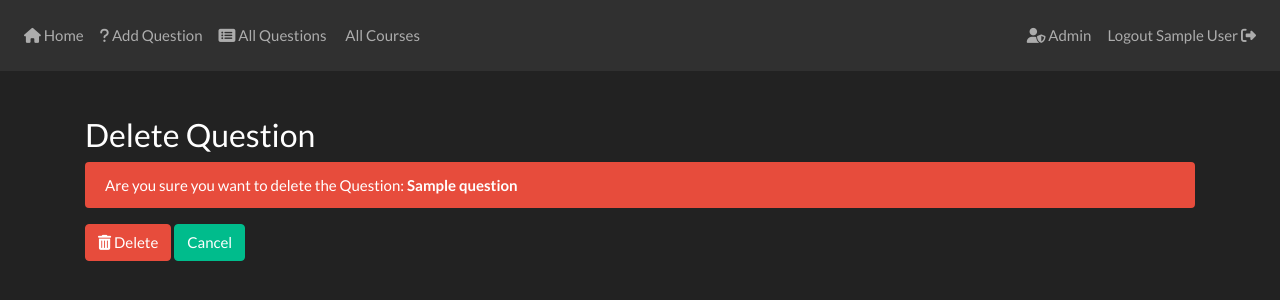
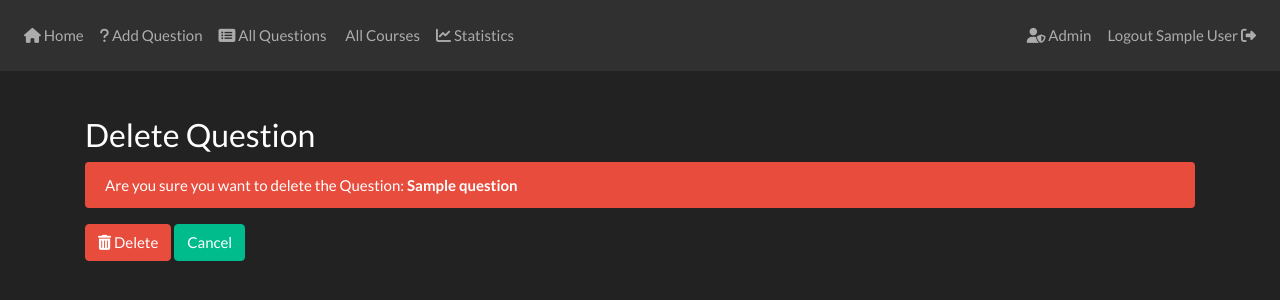
Before and after one commit to vabene1111/LearningCards, a Django app: page /delete/recipe/1/ in a window 1280 px wide. Shown: the top 300 px of the page. Run offline with Django 3.2, Linux system fonts and the light colour scheme; a user stored in the database is signed in; tables that the repository leaves empty hold one stand-in row (values such as "Sample post"); some libraries are stand-ins or nearby versions.

Commit message:
stats basics

```diff
--- a/Cards/templates/base.html
+++ b/Cards/templates/base.html
@@ -57,6 +57,9 @@
                 <li class="nav-item">
                     <a class="nav-link" href="{% url 'list_course' %}"><i class="fas fa-books"></i> {% trans 'All Courses' %}</a>
                 </li>
+                <li class="nav-item">
+                    <a class="nav-link" href="{% url 'stats' %}"><i class="fas fa-chart-line"></i> {% trans 'Statistics' %}</a>
+                </li>
             {% endif %}
         </ul>
 
--- a/Cards/urls.py
+++ b/Cards/urls.py
@@ -11,6 +11,8 @@ urlpatterns = [
     path('quiz/s/<int:pk>', views.quiz_success, name='quiz_success'),
     path('quiz/f/<int:pk>', views.quiz_fail, name='quiz_fail'),
     path('quiz/comment/<int:pk>', views.quiz_comment, name='quiz_comment'),
+
+    path('stats/', views.stats, name='stats'),
 
     path('new/question/', new.QuestionCreate.as_view(), name='new_question'),
     path('new/course/', new.CourseCreate.as_view(), name='new_course'),
```
Also changed, not shown: Cards/views/views.py (line endings or trailing spaces).
